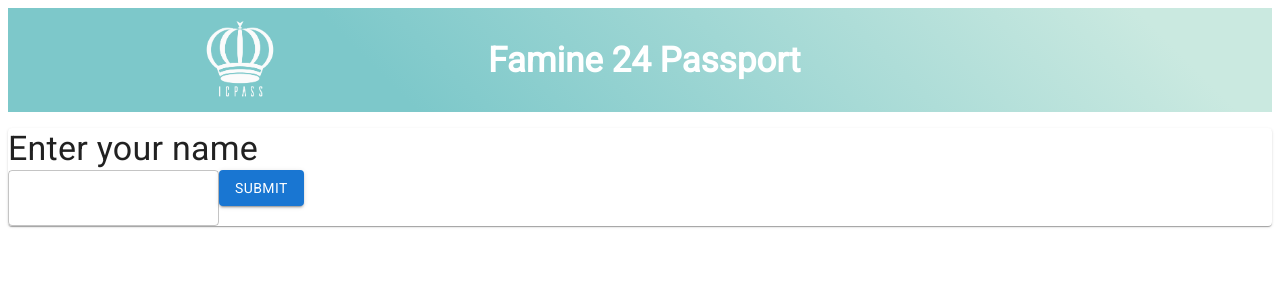
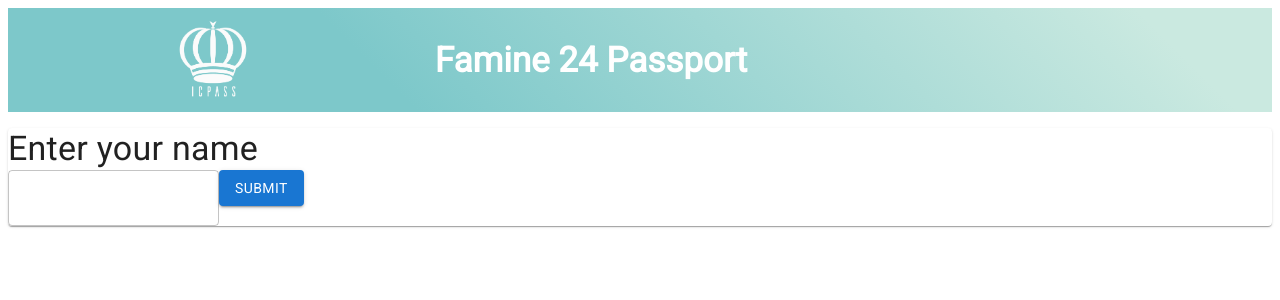
Before and after one commit to cst0313/icpass-famine-2024, a React (Create React App) app in the folder famine-lifemon/: page / in a window 1280 px wide. Shown: the top 300 px of the page. Built offline with nearby package versions, Linux system fonts and the light colour scheme; no server answers.

Commit message:
Changed xs in grid item

```diff
--- a/famine-lifemon/src/components/Title.js
+++ b/famine-lifemon/src/components/Title.js
@@ -8,13 +8,13 @@ export default function Title() {
 	return (
 		<Box sx={{background:'linear-gradient(45deg, #7DC8CA 30%, #CAE9E0 90%)', p:0,m:-2}}>
 			<Grid container spacing={2} direction="row" justify="center" alignItems="center" alignContent="center">
-				<Grid item xs={4.5} align="center" justifyContent="center">
+				<Grid item xs={4} align="center" justifyContent="center">
 					<img
 						className="logo"
 						src="passlogo.png"
 						alt="ICPASS logo"/>
 				</Grid>
-				<Grid item className="title" xs={7.5} p={0}>
+				<Grid item className="title" xs={8} p={0}>
 					<Typography
 						variant="h5"
 						fontSize={35}
```
